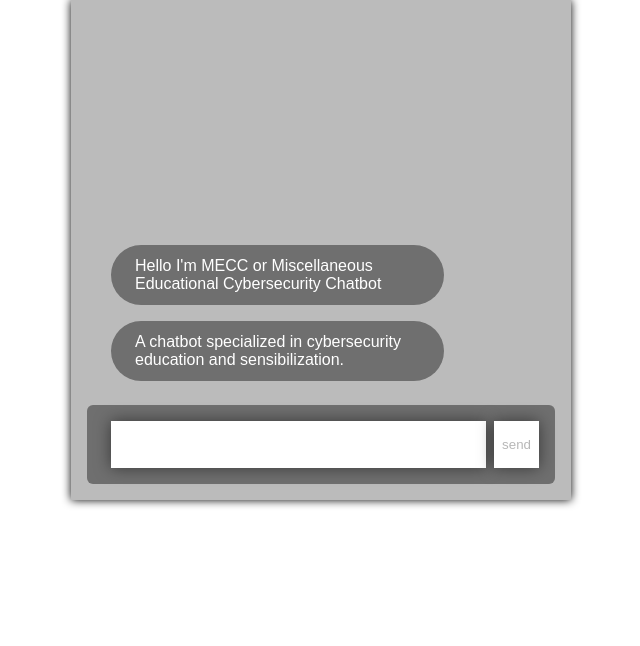
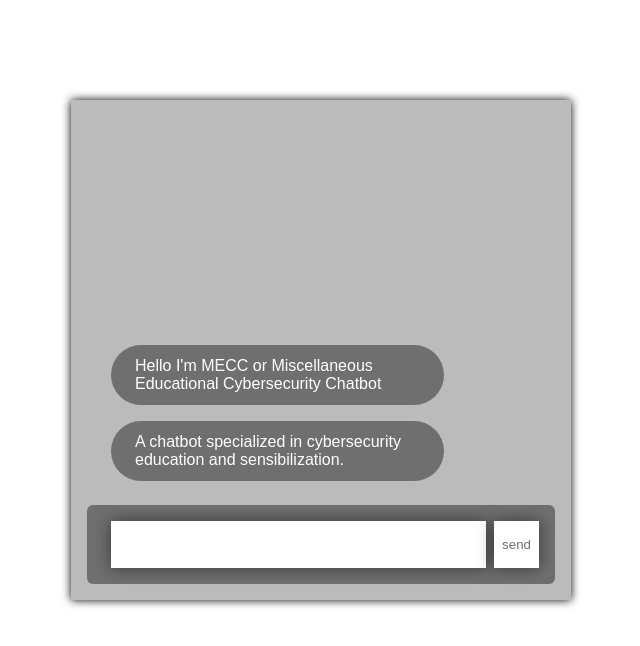
Before and after one commit to Scylidose/MECC, an Angular app in the folder frontend/: page / in a window 1280 px wide. Shown: the top 646 px of the page, without its empty margins (319-959 px from the left). Built offline with nearby package versions, Linux system fonts and the light colour scheme.

Commit message:
Added margin top.

```diff
--- a/frontend/src/app/app.component.less
+++ b/frontend/src/app/app.component.less
@@ -7,6 +7,7 @@
  align-items: center;
  margin-left: 18px;
  margin-right: 18px;
+ margin-top: 100px;
 }
 
 .card {
@@ -84,6 +85,7 @@
    border: 0;
    box-shadow: 0 0 16px rgba(0, 0, 0, 0.5);
    background: white;
+   color:#6f6f6f;
    padding: 0 8px;
  }
 
```
